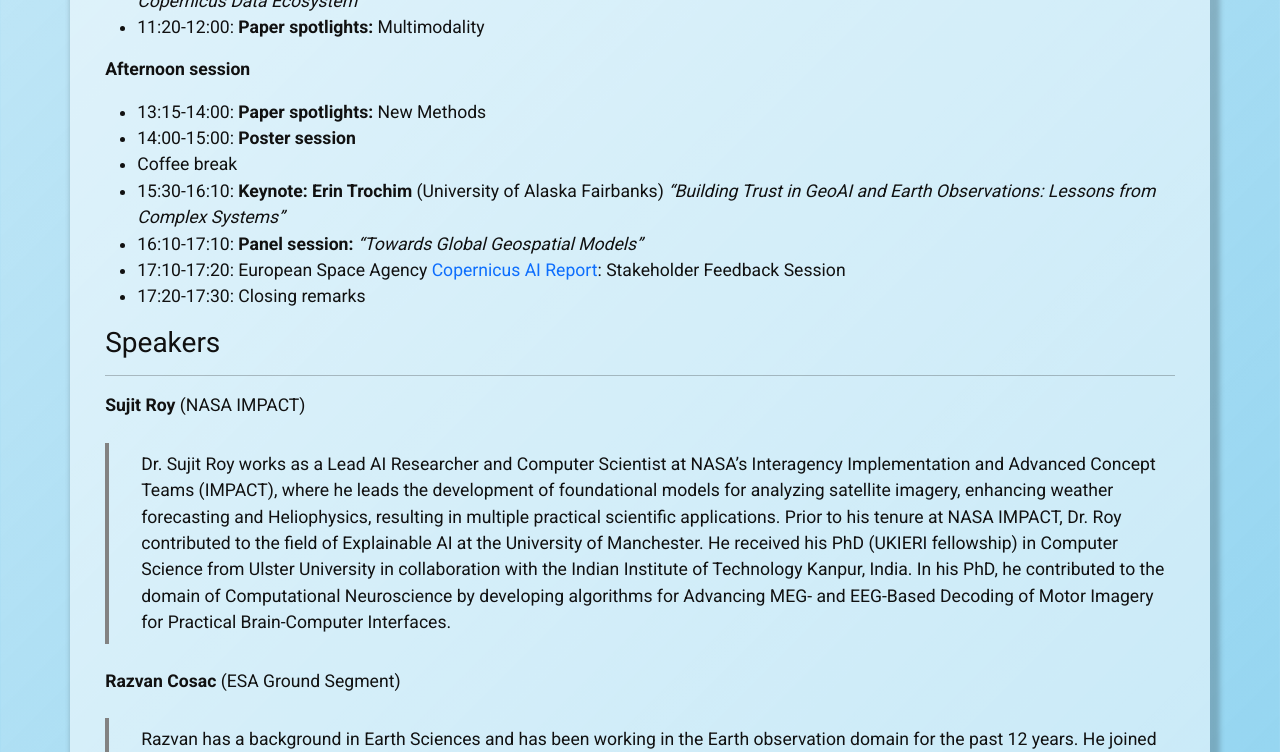
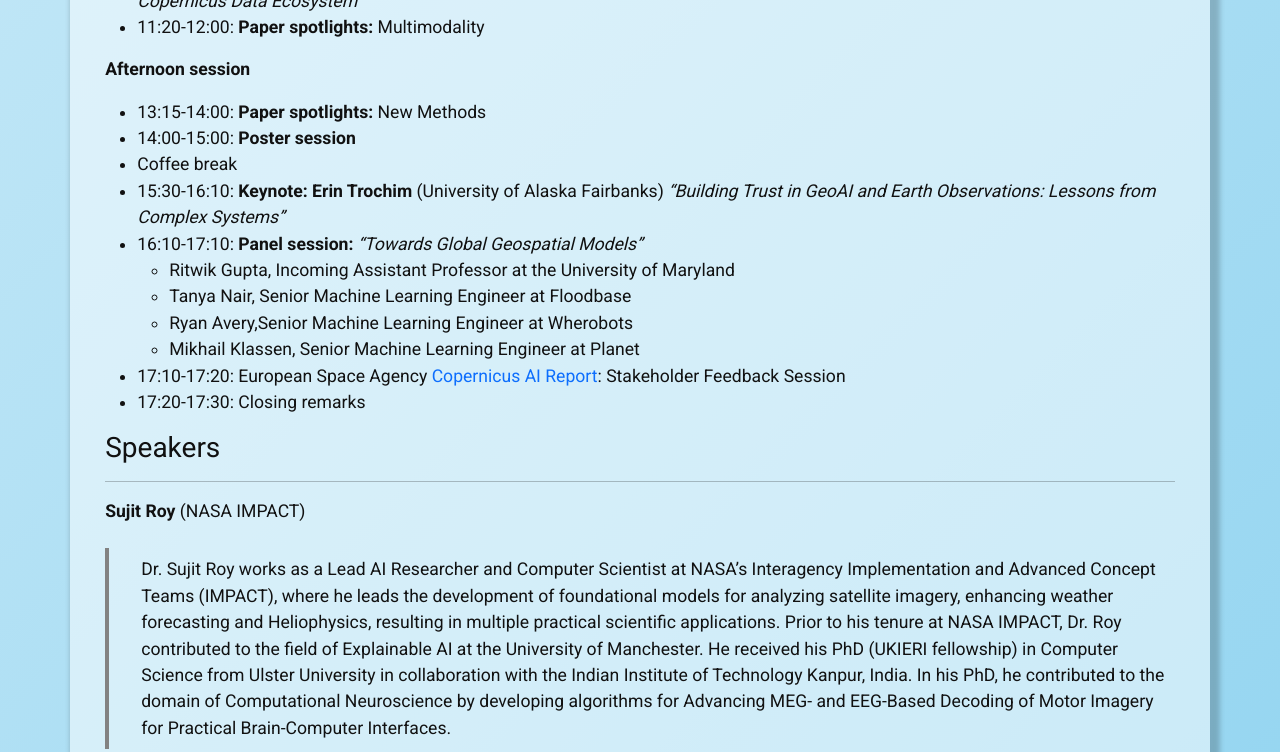
Before and after one commit to TerraBytes-Workshop/terrabytes-workshop.github.io, a Jekyll site: the page built from index.md, in a window 1280 px wide and 900 px high, scrolled down 2781 px, cut to the strip 0-752 px from the top of the window. Built offline with Jekyll 4.4.1, drawn with Linux system fonts in a browser that asks for light colours; nearby versions of some CDN libraries.

Commit message:
Update panelists info

```diff
--- a/index.md
+++ b/index.md
@@ -97,6 +97,10 @@ It is expected that at least one author of each accepted paper will register for
 * Coffee break
 * 15:30-16:10: **Keynote: Erin Trochim** (University of Alaska Fairbanks) *"Building Trust in GeoAI and Earth Observations: Lessons from Complex Systems"*
 * 16:10-17:10: **Panel session:** *"Towards Global Geospatial Models"*
+  * Ritwik Gupta, Incoming Assistant Professor at the University of Maryland
+  * Tanya Nair, Senior Machine Learning Engineer at Floodbase
+  * Ryan Avery,Senior Machine Learning Engineer at Wherobots
+  * Mikhail Klassen, Senior Machine Learning Engineer at Planet
 * 17:10-17:20: European Space Agency [Copernicus AI Report](https://asterisk.coop/project-pages/project-copernicus-report.html): Stakeholder Feedback Session
 * 17:20-17:30: Closing remarks
 
```
